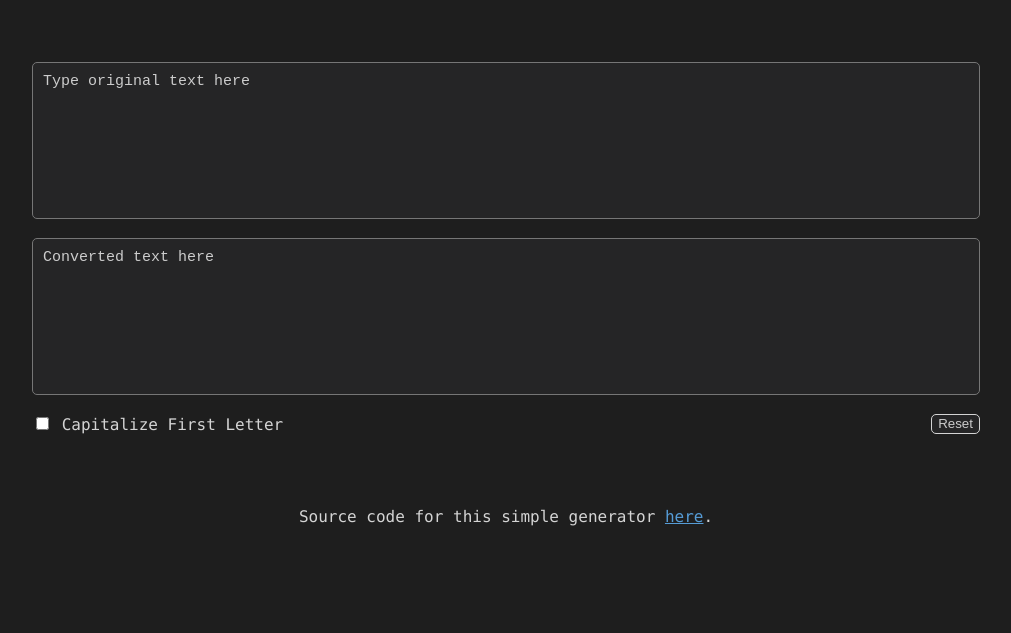
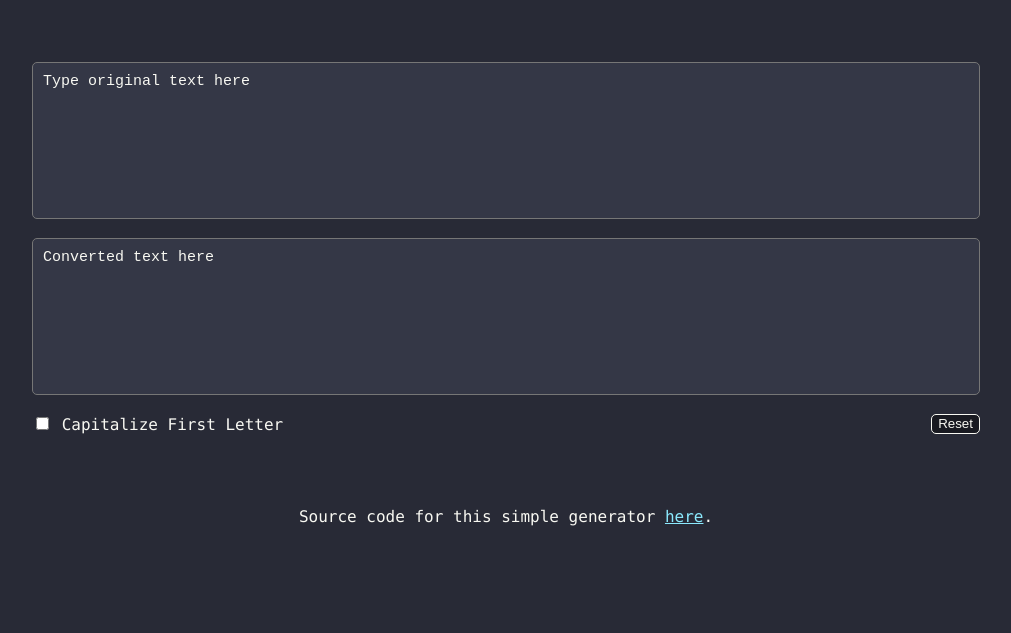
Before and after one commit to TheForgottened/iRoNiC-tExT-gEnErAtOr, a plain HTML site: page index.html in a window 1280 px wide. Shown: the part 167-800 px from the top of the page, without its empty margins (134-1145 px from the left). Drawn offline with Linux system fonts and the light colour scheme.

Commit message:
Changed the color scheme to comply with Dracula

```diff
--- a/css/styles.css
+++ b/css/styles.css
@@ -1,12 +1,39 @@
+/* Global Variables - colors according to Dracula */
+/* https://draculatheme.com/contribute */
+:root {
+    --background: #282a36;
+    --backgroundLight: #343746;
+    --backgroundLighter: #424450;
+    --backgroundDark: #191A21;
+    --currentLine: #44475a;
+    --foreground: #f8f8f2;
+    --comment: #6272a4;
+
+    /* Colors */
+    --cyan: #8be9fd;
+    --green: #50fa7b;
+    --orange: #ffb86c;
+    --pink: #ff79c6;
+    --purple: #bd93f9;
+    --red: #ff5555;
+    --yellow: #f1fa8c;
+}
+
+/* Styles */
+
 html {
-    background-color: #1E1E1E;
-    color: #D4D4D4;
-    font-family: Consolas, 'Courier New', monospace;
+    background-color: var(--background);
+    color: var(--foreground);
+    font-family: Monaco, monospace;
+}
+
+h1 {
+    color: var(--purple);
 }
 
 textarea {
-    background-color: #252526;
-    color: #CCCCCC;
+    background-color: var(--backgroundLight);
+    color: var(--foreground);
     height: 20%;
     width: 75%;
 
@@ -22,10 +49,10 @@ textarea {
 button,
 button:active,
 button:hover {
-    background-color: #252526;
-    color: #CCCCCC;
+    background-color: var(--backgroundDark);
+    color: var(--foreground);
 
-    border: 1px solid #D4D4D4;
+    border: 1px solid var(--foreground);
     border-radius: 5px;
     text-align: center;
     box-shadow: none;
@@ -54,7 +81,7 @@ button:hover {
 }
 
 .link {
-    color: #569cd6;
+    color: var(--cyan);
 }
 
 /* scrollbar for textarea*/
@@ -67,17 +94,24 @@ textarea::-webkit-scrollbar {
 
 /* Track */
 textarea::-webkit-scrollbar-track {
-    background: #3A3D41;
+    background: var(--background);
 }
 
 /* Handle */
 textarea::-webkit-scrollbar-thumb {
-    background: #252526;
+    background: var(--backgroundLight);
     border-radius: 5px;
     border: 1px solid #3A3D41;
 }
 
 /* Handle on hover */
 textarea::-webkit-scrollbar-thumb:hover {
-    background: #555;
+    background: var(--backgroundLighter);
+    cursor: pointer !important;
 }
+
+/* Custom Font */
+@font-face {
+    font-family: Monaco, monospace;
+    src: url(fonts/monaco.ttf);
+}
```
Also changed, not shown: fonts/monaco.ttf (added).
